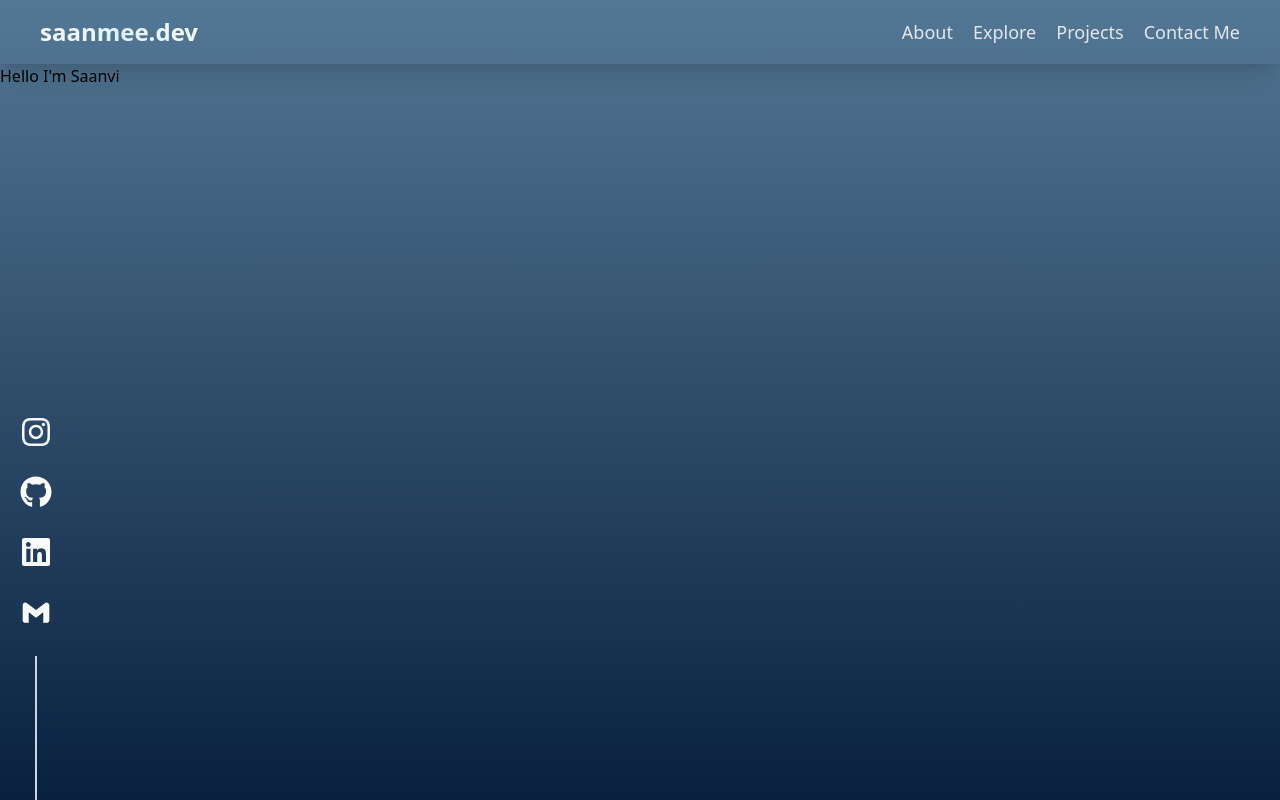
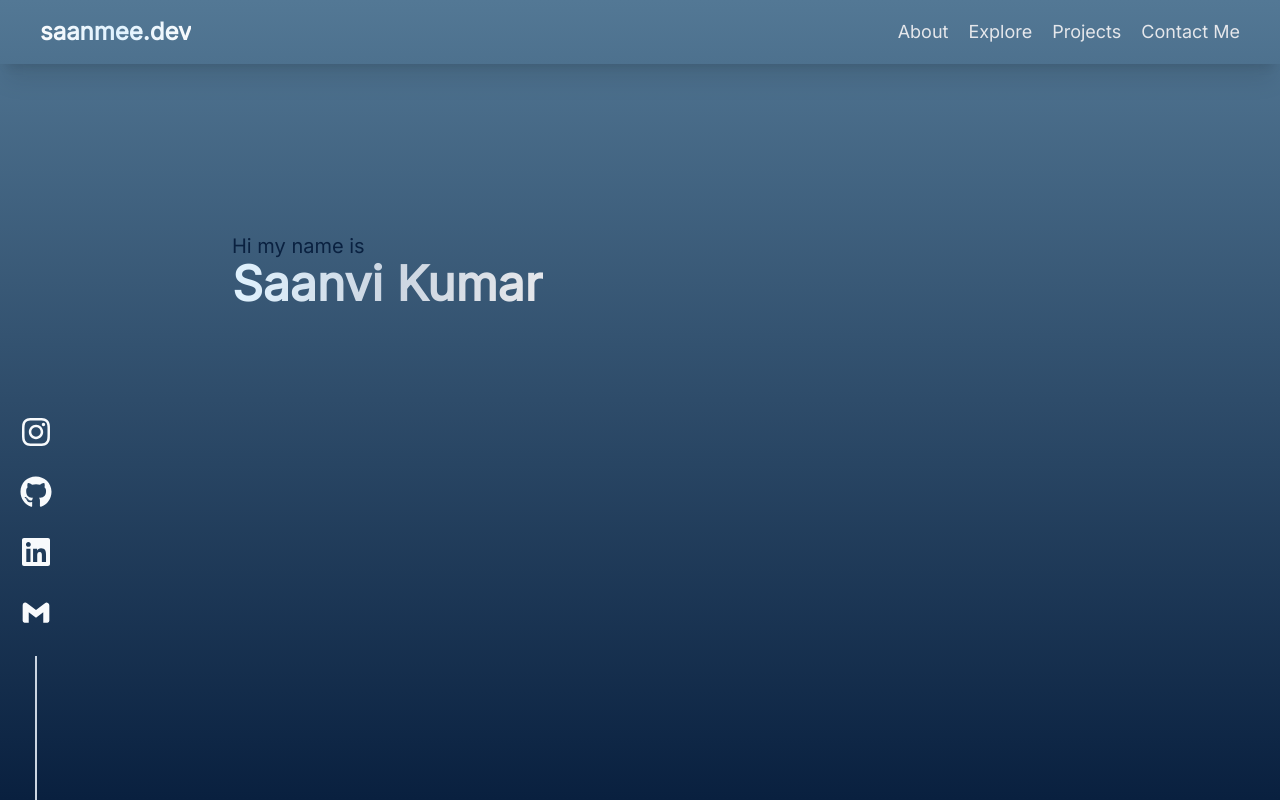
Before and after one commit to SaanviKumar13/Portfolio, a Next.js app: page / in a window 1280 px wide. Built offline with nearby package versions, Linux system fonts and the light colour scheme.

Commit message:
feat: add font

```diff
--- a/components/Hero.tsx
+++ b/components/Hero.tsx
@@ -1,7 +1,12 @@
 const Hero = () => {
   return (
-    <div>
-      <h1>Hello I'm Saanvi</h1>
+    <div className="flex m-10">
+      <div className="text-left ml-48 mt-32">
+        <p className="text-xl text-[#0a2140] font-medium">Hi my name is</p>
+        <h1 className="text-5xl font-bold inline-block text-transparent bg-clip-text bg-gradient-to-r from-sky-100 via-slate-300 to-gray-200 ">
+          Saanvi Kumar
+        </h1>
+      </div>
     </div>
   );
 };
--- a/pages/index.tsx
+++ b/pages/index.tsx
@@ -4,7 +4,7 @@ import Socials from "@/components/Socials";
 
 export default function Home() {
   return (
-    <div className="bg-primary shadow-page bg-page-gradient h-screen">
+    <div className="bg-primary font-main shadow-page bg-page-gradient h-screen">
       <Navbar />
       <Socials />
       <Hero />
--- a/styles/globals.css
+++ b/styles/globals.css
@@ -1,3 +1,4 @@
+@import url('https://fonts.googleapis.com/css2?family=Inter&display=swap');
 @tailwind base;
 @tailwind components;
 @tailwind utilities;
--- a/tailwind.config.ts
+++ b/tailwind.config.ts
@@ -18,6 +18,9 @@ const config: Config = {
       boxShadow: {
         primary: 'rgb(80 63 205 / 50%) 0px 1px 40px',
       },
+      fontFamily:{
+        main:['Inter', 'sans-serif'],
+      }
   }
   },
   plugins: [],
```
